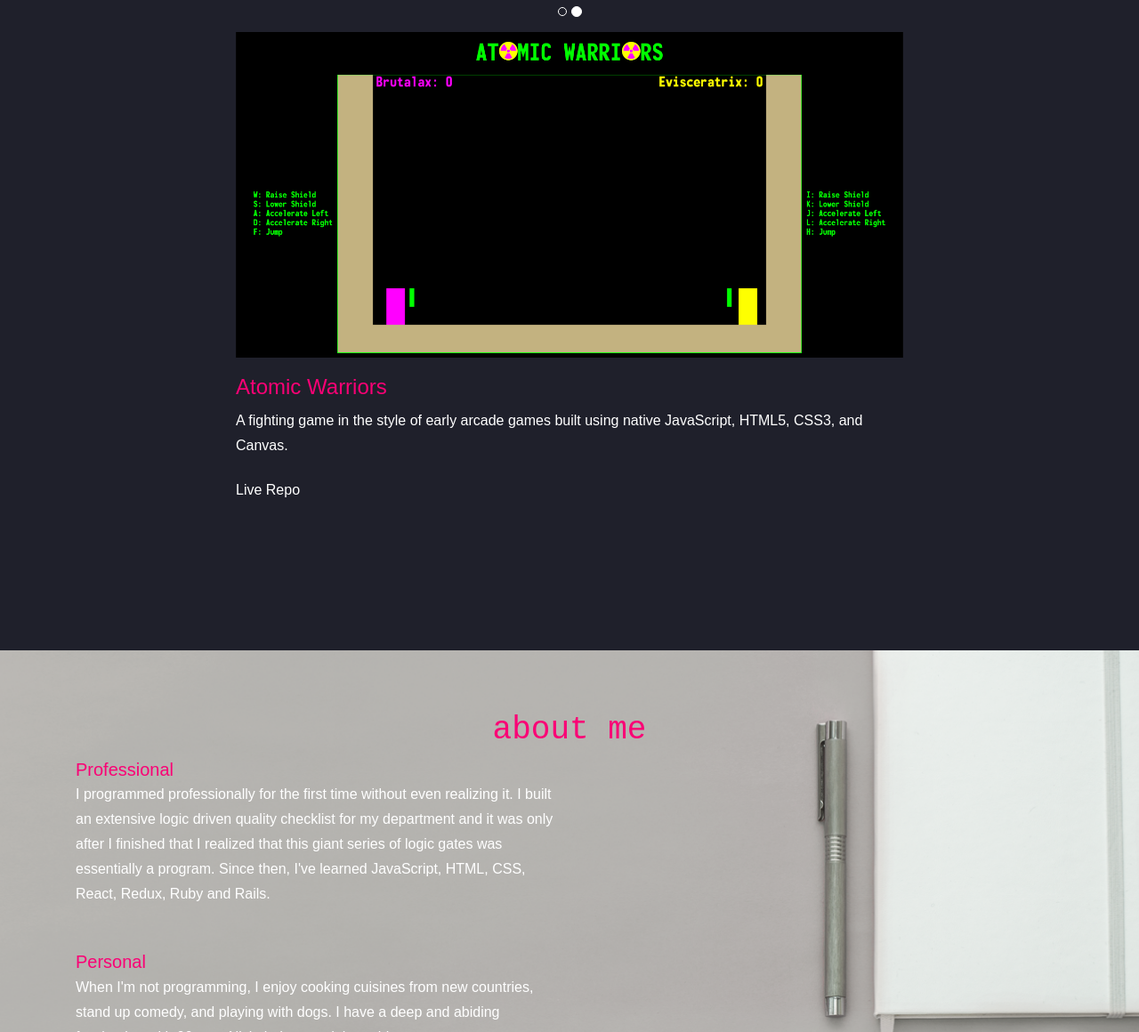
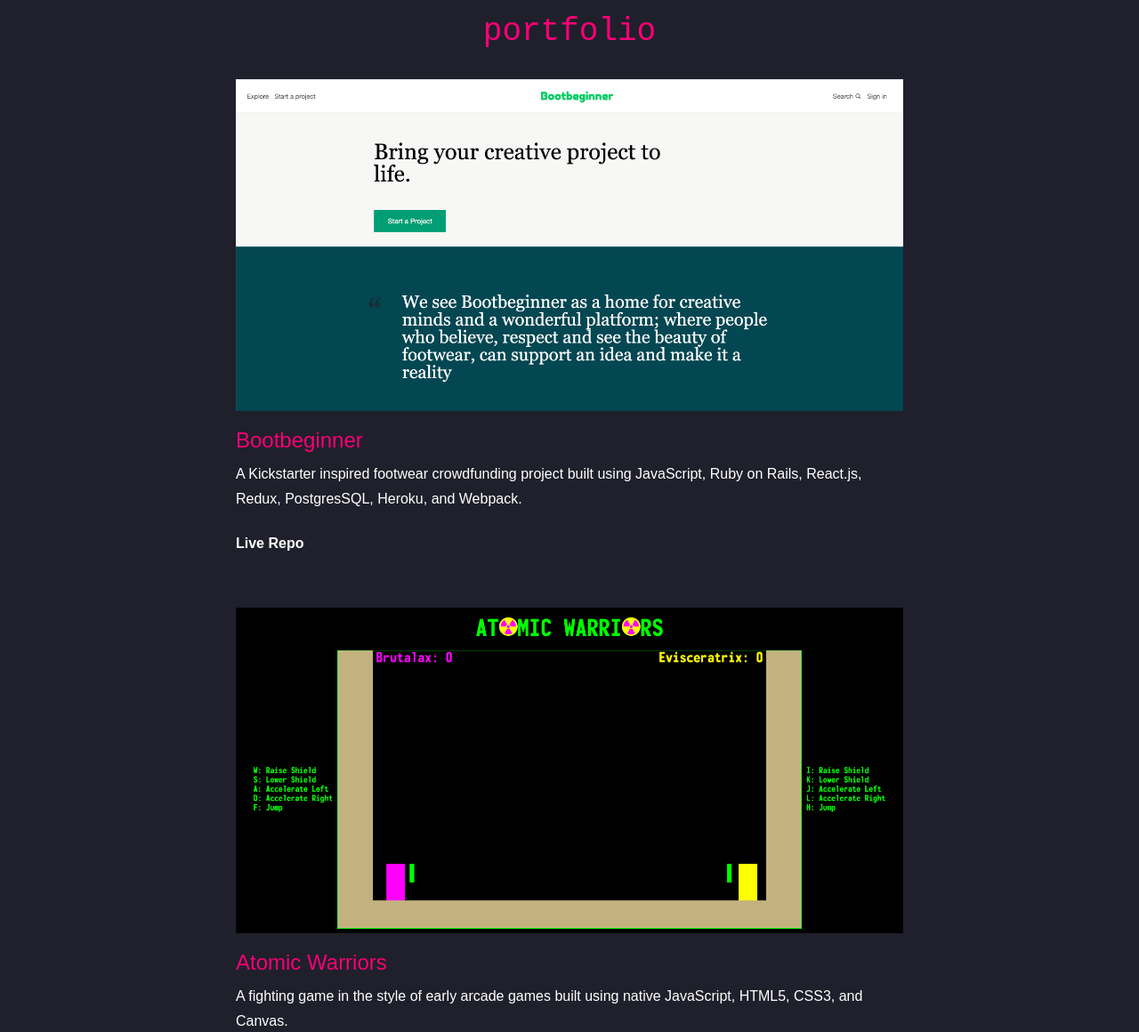
Before and after one commit to eric-pinero/portfolio-site, a plain HTML site: page index.html in a window 1280 px wide. Shown: the part 1640-2800 px from the top of the page at 89% size. Drawn offline with Linux system fonts and the light colour scheme.

Commit message:
update with feedback

```diff
--- a/css/style.css
+++ b/css/style.css
@@ -70,6 +70,7 @@ a:hover, a:focus {
   color: #fa0075;
   text-decoration: none;
   outline: 0;
+  cursor: pointer;
 }
 
 a:before, a:after {
@@ -133,6 +134,10 @@ hr {
   max-height: 208px;
 }
 
+.resume{
+  /* font-weight: bold; */
+}
+
 /* aboutme Wrap */
 
 #intro {
@@ -177,6 +182,22 @@ hr {
 
 #showcase h1 {
   color: #fa0075;
+}
+#showcase ul {
+  list-style: none;
+  padding: 0;
+}
+
+.project{
+  width: 100%;
+}
+
+.first{
+  margin-bottom: 60px;
+}
+
+.carousel-item{
+  font-size: 24px;
 }
 
 #footerwrap {
--- a/index.html
+++ b/index.html
@@ -3,7 +3,7 @@
 
 <head>
   <meta charset="utf-8">
-  <title>Pratt - Free Bootstrap App Landing Page Template</title>
+  <title>ericpcodes</title>
   <meta content="width=device-width, initial-scale=1.0" name="viewport">
   <meta content="" name="keywords">
   <meta content="" name="description">
@@ -65,7 +65,12 @@
             <br>
             <img src="./img/profile-cropped.png" class="profile"/>
             <br>
-            <h2>&lt;eric piñero | web developer&gt;</h2>
+            <h2>&lt;eric piñero | software engineer&gt;</h2>
+            <h2>
+              &lt;<a class="resume" target="_blank" href="https://drive.google.com/file/d/1CZaMcjMM7ZzoDg6rUoorjdLM1hghoBDy/view?usp=sharing">
+                resumé
+              </a>&gt;
+            </h2>
           </div>
 
           <!-- <div class="col-lg-5 column centered">
@@ -128,7 +133,9 @@
           </div>
         </div>
         <br>
+      <!--/ .container -->
       <div class="container">
+    </div>
       <div class="row centered">
         <div class="col-lg-4">
           <img class="icon" src="img/html-icon.png" alt="">
@@ -147,8 +154,6 @@
       <br>
       <hr>
     </div>
-      <!--/ .container -->
-    </div>
     <!--/ #introwrap -->
 
     <!-- Portfolio -->
@@ -159,23 +164,54 @@
             <h1 class="centered">portfolio</h1>
             <br>
             <div class="col-lg-8 col-lg-offset-2">
+                <!-- <ul>
+                    <li data-target="#carousel-example-generic" data-slide-to="0" class="active">
+                      <a class="carousel-item"> > Bootbeginner</a>
+                    </li>
+                    <li data-target="#carousel-example-generic" data-slide-to="1">
+                      <a class="carousel-item"> > Atomic Warriors</a>
+                    </li>
+                </ul> -->
+
+
+
               <div id="carousel-example-generic" class="carousel slide">
                 <!-- Indicators -->
-                <ol class="carousel-indicators" id="indicators">
+                <!-- <ol class="carousel-indicators" id="indicators">
                   <li data-target="#carousel-example-generic" data-slide-to="0" class="active"></li>
                   <li data-target="#carousel-example-generic" data-slide-to="1"></li>
-                </ol>
+                </ol> -->
+
+                <div class="item first">
+                  <img class="project" src="img/bootbeginner.png" alt="">
+                  <h3 class="pink">Bootbeginner</h3>
+                  <p>A Kickstarter inspired footwear crowdfunding project
+                    built using JavaScript, Ruby on Rails, React.js, Redux, PostgresSQL, Heroku, and Webpack.
+                  </p>
+                  <a href="https://bootbeginner.herokuapp.com/#/"><b>Live</b></a>
+                  <a href="https://github.com/eric-pinero/bootbeginner"><b>Repo</b></a>
+                </div>
+
+                <div class="item">
+                  <img class="project" src="img/atomic-warriors.png" alt="">
+                  <h3 class="pink">Atomic Warriors</h3>
+                  <p>A fighting game in the style of early arcade games built using native
+                    JavaScript, HTML5, CSS3, and Canvas.
+                  </p>
+                  <a href="https://eric-pinero.github.io"><b>Live</b></a>
+                  <a href="https://github.com/eric-pinero/eric-pinero.github.io"><b>Repo</b></a>
+
 
                 <!-- Wrapper for slides -->
-                <div class="carousel-inner">
+                <!-- <div class="carousel-inner">
                   <div class="item active">
                     <img src="img/bootbeginner.png" alt="">
                     <h3 class="pink">Bootbeginner</h3>
                     <p>A Kickstarter inspired footwear crowdfunding project
                       built using JavaScript, Ruby on Rails, React.js, Redux, PostgresSQL, Heroku, and Webpack.
                     </p>
-                    <a href="https://bootbeginner.herokuapp.com/#/">Live</a>
-                    <a href="https://github.com/eric-pinero/bootbeginner">Repo</a>
+                    <a href="https://bootbeginner.herokuapp.com/#/"><b>Live</b></a>
+                    <a href="https://github.com/eric-pinero/bootbeginner"><b>Repo</b></a>
                   </div>
                   <div class="item">
                     <img src="img/atomic-warriors.png" alt="">
@@ -183,10 +219,10 @@
                     <p>A fighting game in the style of early arcade games built using native
                       JavaScript, HTML5, CSS3, and Canvas.
                     </p>
-                    <a href="https://eric-pinero.github.io">Live</a>
-                    <a href="https://github.com/eric-pinero/eric-pinero.github.io">Repo</a>
+                    <a href="https://eric-pinero.github.io"><b>Live</b></a>
+                    <a href="https://github.com/eric-pinero/eric-pinero.github.io"><b>Repo</b></a>
                   </div>
-                </div>
+                </div> -->
               </div>
             </div>
           </div>
@@ -224,10 +260,16 @@
                 <div>
                   <div class="accordion-inner">
                     <p>
-                      I programmed professionally for the first time without even realizing it.
-                      I built an extensive logic driven quality checklist for my department and it was only after
-                      I finished that I realized that this giant series of logic gates was essentially a program.
-                      Since then, I've learned JavaScript, HTML, CSS, React, Redux, Ruby and Rails.
+                      I'm an experienced full stack developer, with a particular passion
+                      for clean and efficient front end development. Whether its writing new features
+                      or diving in to debug existing features, I find tremendous satisfaction in
+                      solving complex problems.
+
+                      <!-- I love to code because it lets you dig into the building blocks
+                      of an entire world. Whether it's contributing to a large project or working solo on
+                      a simple browser game, all programming is an act of creation. That is why I program,
+                      to put a piece of myself out into the world, and make it better than it was.
+                        -->
                     </p>
                   </div>
                   <!-- /accordion-inner -->
@@ -245,9 +287,8 @@
                 <div>
                   <div class="accordion-inner">
                     <p>
-                      When I'm not programming, I enjoy cooking cuisines from new countries, stand up comedy,
-                      and playing with dogs. I have a deep and abiding fascination with 90s era Nickelodeon and
-                      the noble octopus.
+                      When I'm not programming, I enjoy cooking cuisines from new countries, stand up comedy, playing with dogs
+                      and the noble Stegosaurus.
                     </p>
                   </div>
                   <!-- /accordion-inner -->
@@ -361,7 +402,7 @@
   <div id="copyrights">
     <div class="container">
       <p>
-        &copy; Copyrights <strong>Pratt</strong>. All Rights Reserved
+        &copy;<strong>Eric Piñero</strong>. All Rights Reserved
       </p>
       <div class="credits">
         <!--
```
Also changed, not shown: img/apple-touch-icon.png, img/favicon.png, 3 other files. Lines whose indentation alone changed are shown as unchanged.
